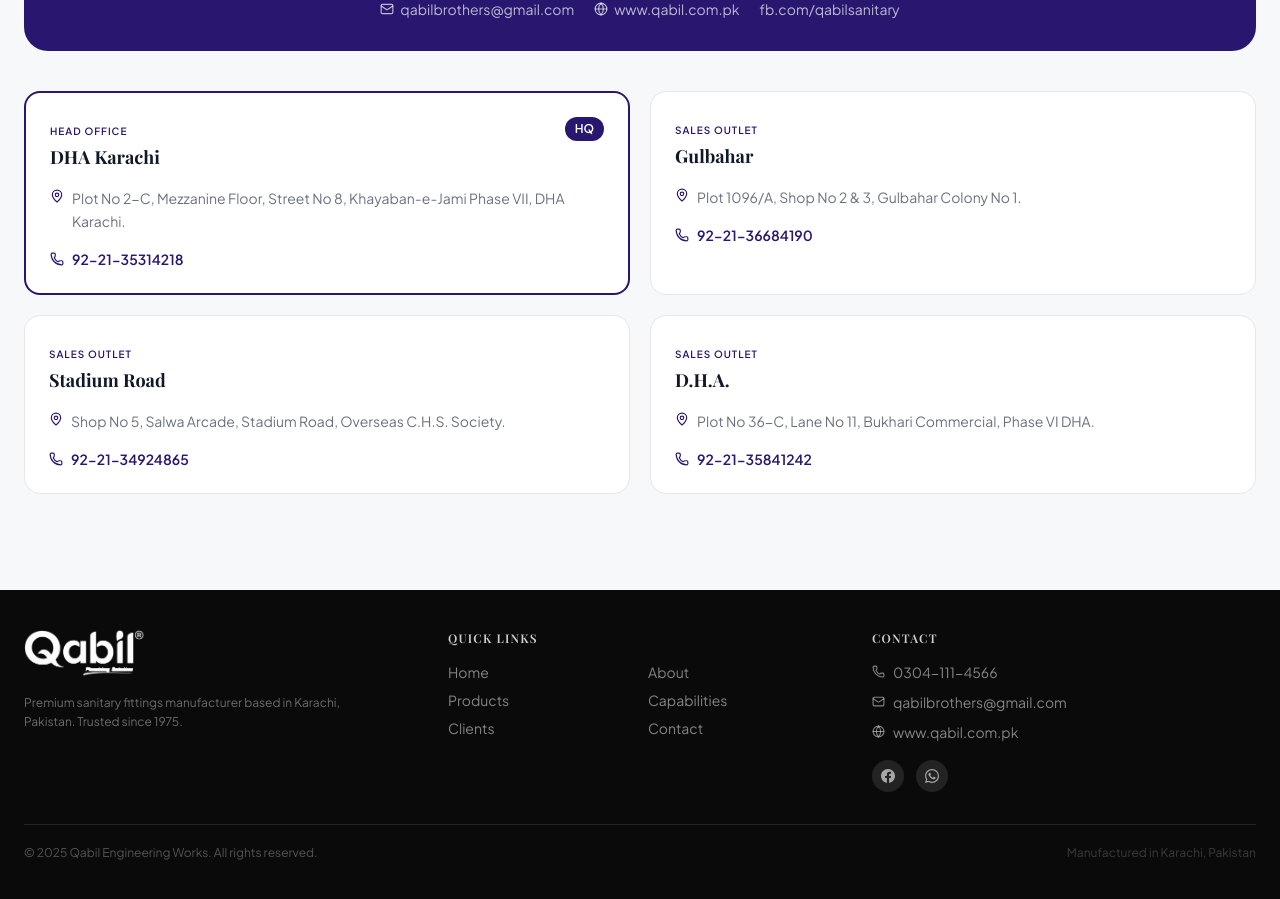
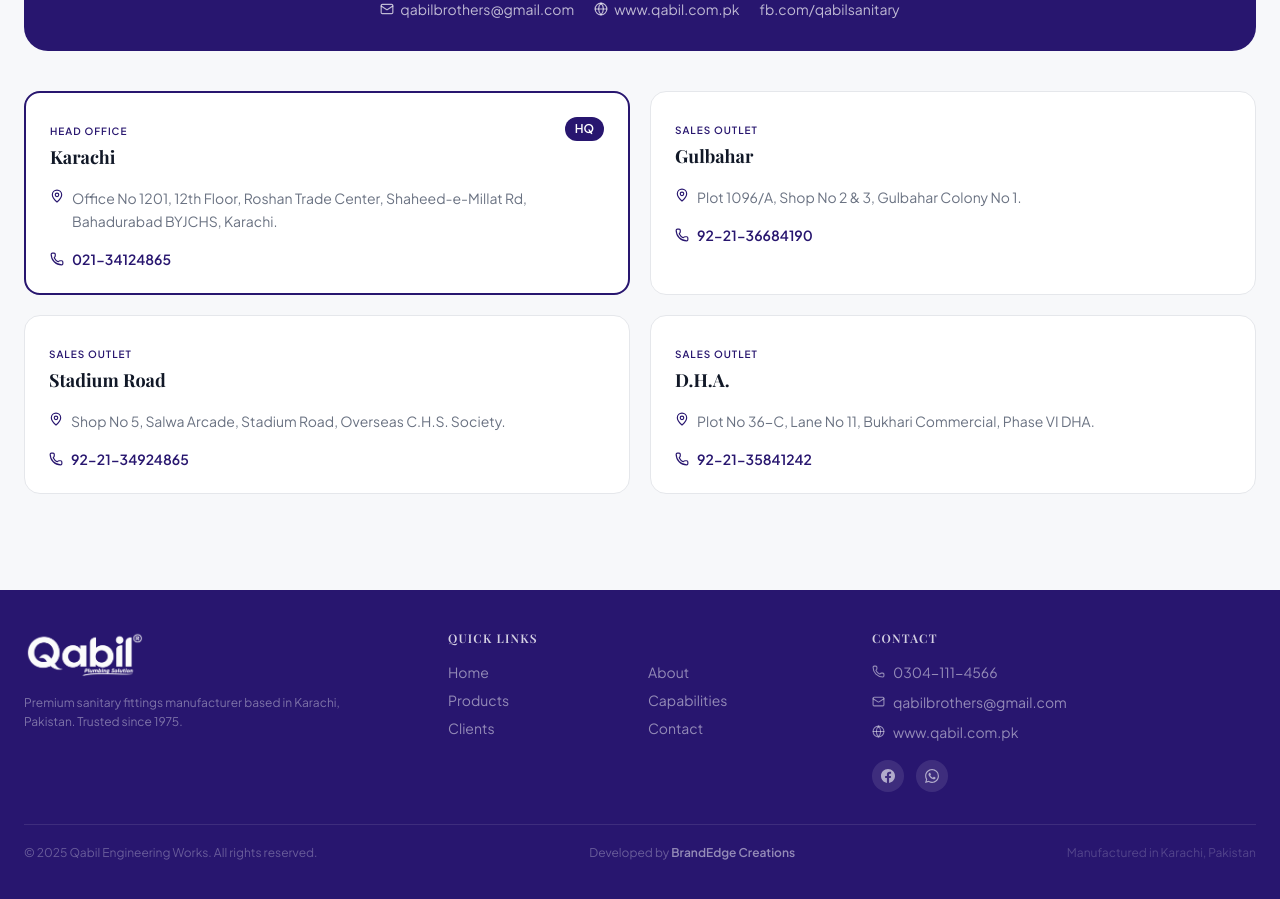
Before and after one commit to brandedge-26/qabil-profile, a Next.js app: page / in a window 1280 px wide. Shown: the part 9110-10009 px from the top of the page. Built offline with nearby package versions, Linux system fonts and the light colour scheme; a web font is replaced by a local one.

Commit message:
Qabil footer updated.

```diff
--- a/src/app/api/pdf/document.tsx
+++ b/src/app/api/pdf/document.tsx
@@ -104,7 +104,7 @@ const PRIVATE = ['Regent Plaza Hotel', 'Meezan Bank HO', 'Swiss Pharmaceuticals'
 const BUILDERS = ['Dolmen (Pvt) Ltd', 'Lucky Landmark', 'Machyara Group', 'Chapal Builders', 'Ali Lakhani Builders', 'Saima Builders', "King's Builders", 'Tai Builders', 'Karim Builders', 'Maymar Housing', 'Roomi Builders', 'Sumair Builders', 'Lakhani Builders', 'Al-Ghafoor Builders', 'Euro Builders', 'Central Builders', 'Diamond Builders', 'Aman Builders', 'Imtiaz Construction', 'ZKB Engineers'];
 
 const OUTLETS = [
-  { name: 'Head Office', city: 'DHA Karachi', address: 'Plot No 2-C, Mezzanine Floor, Street No 8, Khayaban-e-Jami Phase VII, DHA Karachi.', phone: '92-21-35314218' },
+  { name: 'Head Office', city: 'Karachi', address: 'Office No 1201, 12th Floor, Roshan Trade Center, Shaheed-e-Millat Rd, Bahadurabad BYJCHS, Karachi.', phone: '021-34124865' },
   { name: 'Sales Outlet', city: 'Gulbahar', address: 'Plot 1096/A, Shop No 2 & 3, Gulbahar Colony No 1.', phone: '92-21-36684190' },
   { name: 'Sales Outlet', city: 'Stadium Road', address: 'Shop No 5, Salwa Arcade, Stadium Road, Overseas C.H.S. Society.', phone: '92-21-34924865' },
   { name: 'Sales Outlet', city: 'D.H.A.', address: 'Plot No 36-C, Lane No 11, Bukhari Commercial, Phase VI DHA.', phone: '92-21-35841242' },
--- a/src/app/components/ContactSection.tsx
+++ b/src/app/components/ContactSection.tsx
@@ -7,10 +7,10 @@ import { Phone, Mail, Globe, MapPin } from 'lucide-react';
 const OUTLETS = [
   {
     name: 'Head Office',
-    location: 'DHA Karachi',
-    address: 'Plot No 2-C, Mezzanine Floor, Street No 8, Khayaban-e-Jami Phase VII, DHA Karachi.',
-    phone: '92-21-35314218',
-    tel: '+922135314218',
+    location: 'Karachi',
+    address: 'Office No 1201, 12th Floor, Roshan Trade Center, Shaheed-e-Millat Rd, Bahadurabad BYJCHS, Karachi.',
+    phone: '021-34124865',
+    tel: '+922134124865',
     highlight: true,
   },
   {
--- a/src/app/components/Footer.tsx
+++ b/src/app/components/Footer.tsx
@@ -12,18 +12,18 @@ const QUICK_LINKS = [
 
 export default function Footer() {
   return (
-    <footer className="bg-[#0a0a0a] text-white py-10">
+    <footer className="bg-[#28166F] text-white py-10">
       <div className="max-w-7xl mx-auto px-6">
         <div className="grid grid-cols-1 md:grid-cols-3 gap-10 pb-8 border-b border-white/10">
 
           {/* Column 1 — Logo */}
           <div className="flex flex-col gap-4">
             <Image
-              src="/qabil-logo.png"
+              src="/whitelogo.png"
               alt="Qabil Engineering Works"
               width={120}
               height={60}
-              className="object-contain brightness-0 invert"
+              className="object-contain"
             />
             <p className="text-white/40 text-xs leading-relaxed max-w-xs">
               Premium sanitary fittings manufacturer based in Karachi, Pakistan. Trusted since 1975.
@@ -118,6 +118,17 @@ export default function Footer() {
           <p className="text-white/30 text-xs">
             © 2025 Qabil Engineering Works. All rights reserved.
           </p>
+          <p className="text-white/30 text-xs">
+            Developed by{' '}
+            <a
+              href="https://brandedgecreations.pk"
+              target="_blank"
+              rel="noopener noreferrer"
+              className="text-white/50 font-semibold hover:text-white transition-colors"
+            >
+              BrandEdge Creations
+            </a>
+          </p>
           <p className="text-white/20 text-xs">
             Manufactured in Karachi, Pakistan
           </p>
--- a/src/app/components/QabilPdfDocument.tsx
+++ b/src/app/components/QabilPdfDocument.tsx
@@ -417,7 +417,7 @@ const PRIVATE = ['Regent Plaza Hotel', 'Meezan Bank HO', 'Swiss Pharmaceuticals'
 const BUILDERS = ['Dolmen (Pvt) Ltd', 'Lucky Landmark', 'Machyara Group', 'Chapal Builders', 'Ali Lakhani Builders', 'Saima Builders', "King's Builders", 'Tai Builders', 'Karim Builders', 'Maymar Housing', 'Roomi Builders', 'Sumair Builders', 'Lakhani Builders', 'Al-Ghafoor Builders', 'Euro Builders', 'Central Builders', 'Diamond Builders', 'Aman Builders', 'Imtiaz Construction', 'ZKB Engineers'];
 
 const OUTLETS = [
-  { name: 'Head Office', city: 'DHA Karachi', address: 'Plot No 2-C, Mezzanine Floor, Street No 8, Khayaban-e-Jami Phase VII, DHA Karachi.', phone: '92-21-35314218' },
+  { name: 'Head Office', city: 'Karachi', address: 'Office No 1201, 12th Floor, Roshan Trade Center, Shaheed-e-Millat Rd, Bahadurabad BYJCHS, Karachi.', phone: '021-34124865' },
   { name: 'Sales Outlet', city: 'Gulbahar', address: 'Plot 1096/A, Shop No 2 & 3, Gulbahar Colony No 1.', phone: '92-21-36684190' },
   { name: 'Sales Outlet', city: 'Stadium Road', address: 'Shop No 5, Salwa Arcade, Stadium Road, Overseas C.H.S. Society.', phone: '92-21-34924865' },
   { name: 'Sales Outlet', city: 'D.H.A.', address: 'Plot No 36-C, Lane No 11, Bukhari Commercial, Phase VI DHA.', phone: '92-21-35841242' },
```
Also changed, not shown: public/whitelogo.png (added).
